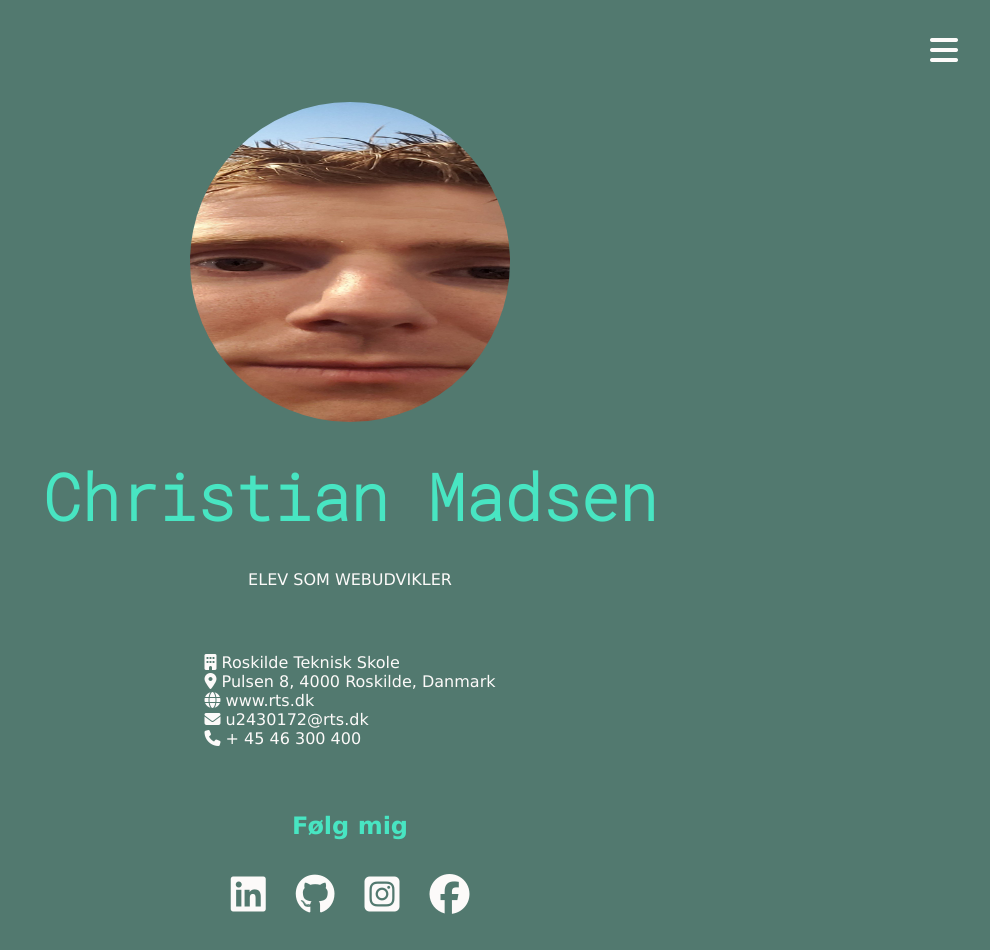
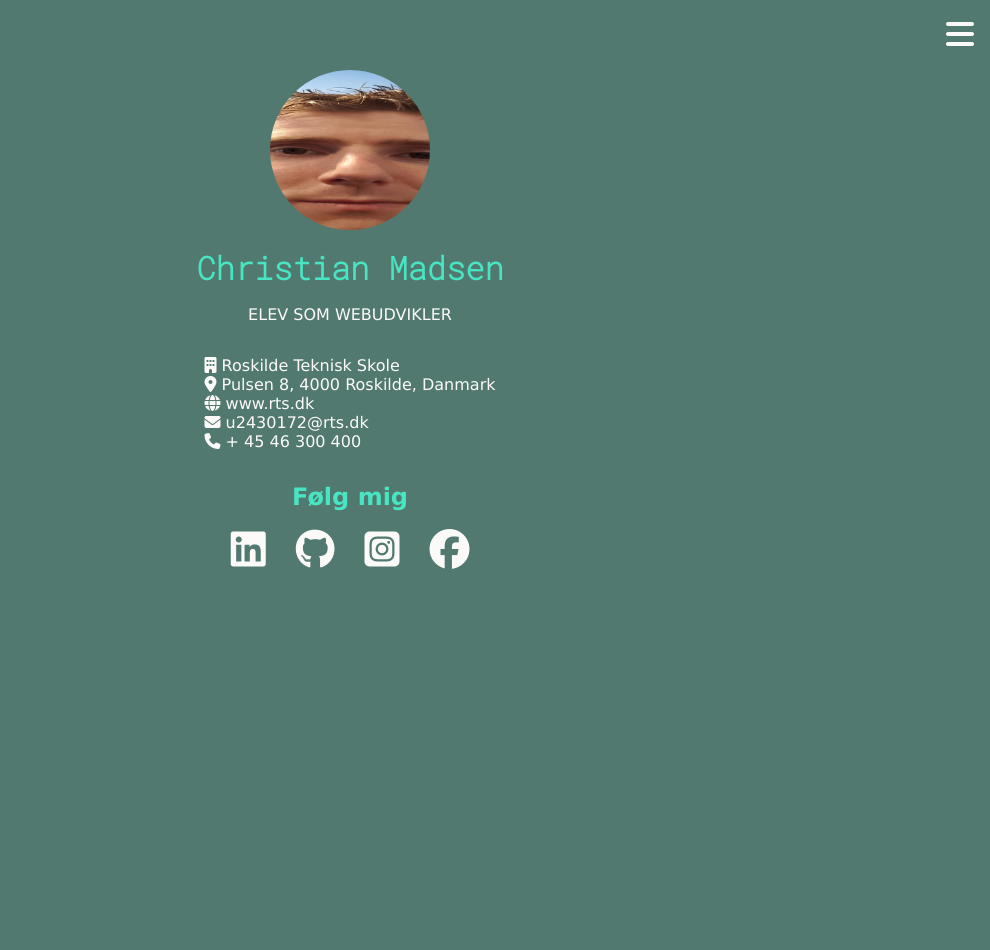
Before and after one commit to Chrille0234/CV-visitkort-og-portfolie, a plain HTML site: page index.html in a window 1280 px wide. Shown: the whole page, without its empty margins (290-1280 px from the left). After the commit the page ends 800 px from the top, so only its background shows below. Drawn offline with Linux system fonts and the light colour scheme.

Commit message:
changed sizes

```diff
--- a/CSS/base.css
+++ b/CSS/base.css
@@ -12,7 +12,7 @@ body {
 h1 {
     color: var(--accent-color);
     font-family: var(--accent-font);
-    font-size: 4em;
+    font-size: 2em;
 }
 h2{
     color: var(--accent-color);
--- a/CSS/layout.css
+++ b/CSS/layout.css
@@ -2,6 +2,6 @@ main, header, footer{
     display: flex;
     flex-direction: column;
     align-items: center;
-    gap: 2em;
-    padding: 2em;
+    gap: 1em;
+    padding: 1em;
 }
--- a/CSS/profile.css
+++ b/CSS/profile.css
@@ -1,6 +1,6 @@
 .round-img{
-    width: 40vh;
-    height: 40vh;
+    width: 20vh;
+    height: 20vh;
 
     border-radius: 100%;
     object-fit: cover;
```
